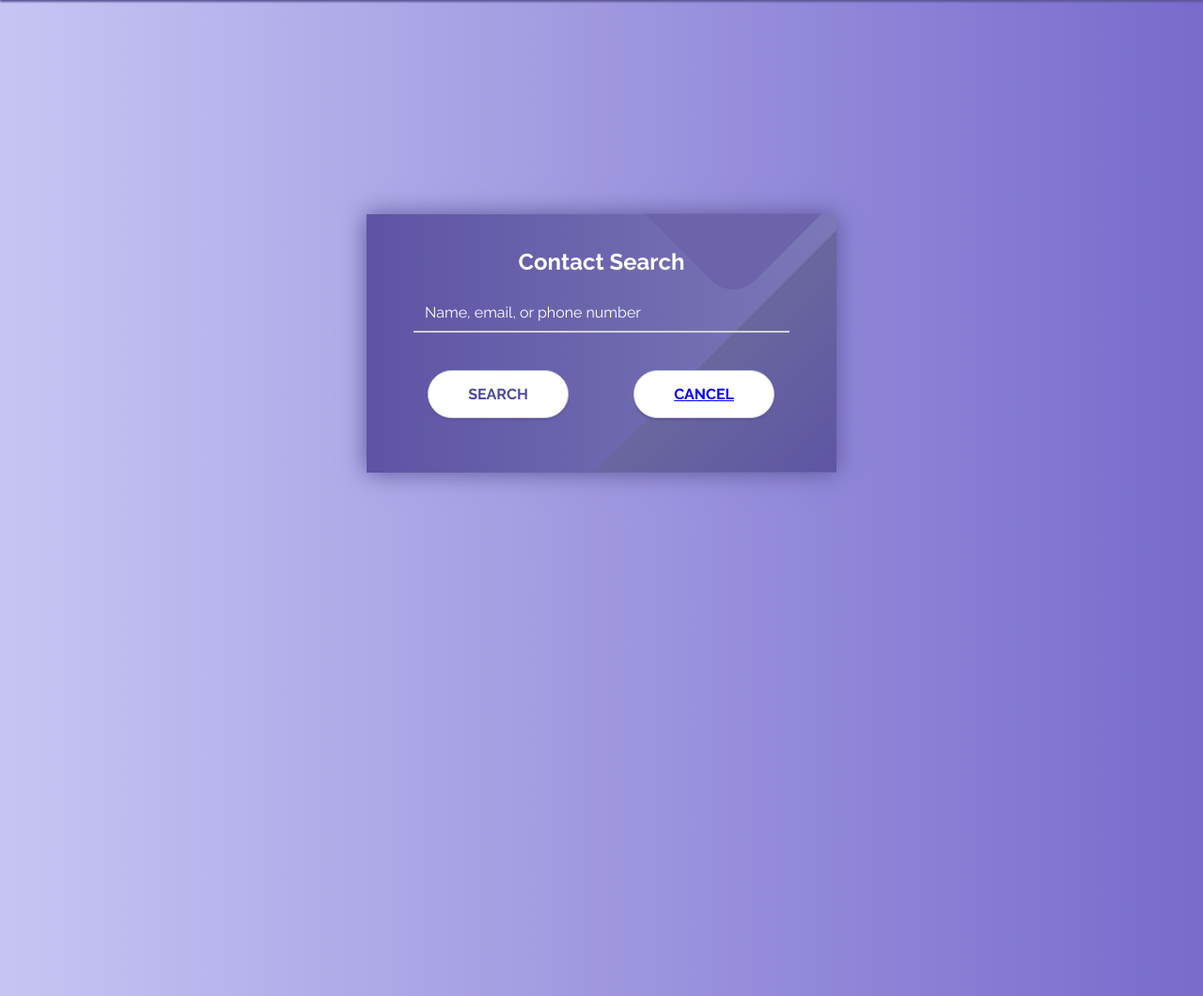
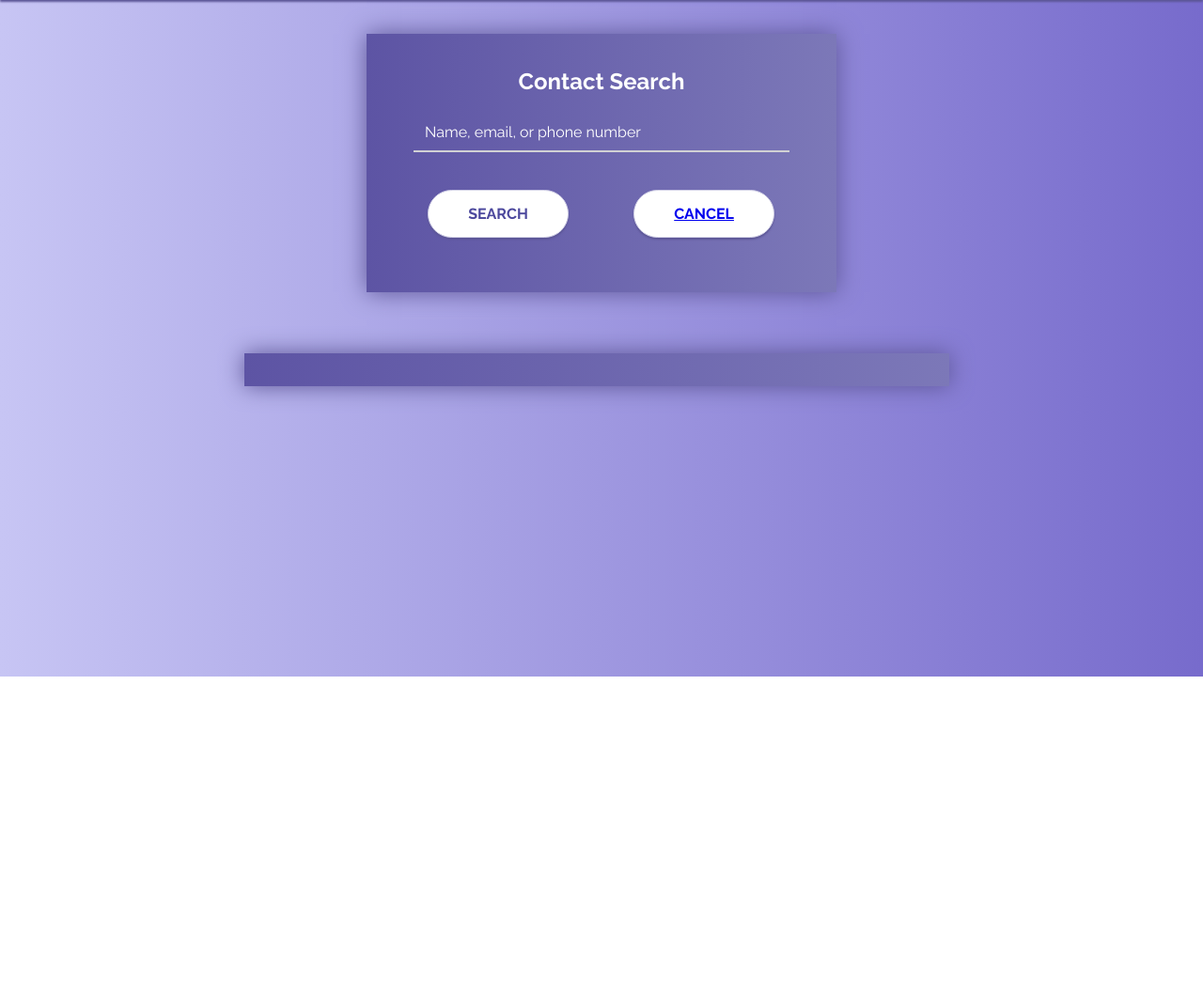
Before and after one commit to adrianhossen5/POOSD, a PHP site: page /search.php in a window 1280 px wide. Shown: the part 143-1203 px from the top of the page at 94% size. After the commit the page ends 863 px from the top, so only its background shows below. Run offline with PHP 8.4, Linux system fonts and the light colour scheme; a user stored in the database is signed in.

Commit message:
Add files via upload

```diff
--- a/search.php
+++ b/search.php
@@ -77,6 +77,7 @@ if (isset($_SESSION['id'])) {
             height: 275px;
             width: 500px;
             box-shadow: 0px 0px 24px #5C5696;
+            margin-bottom:30%;
         }
 
         .screen-content {
@@ -227,6 +228,65 @@ if (isset($_SESSION['id'])) {
             margin-top: 20px;
         }
 
+        .edit-delete-button {
+            background: #fff;
+            text-align: center;
+            font-size: 12px;
+            margin-top: 8px;
+            padding: 10px;
+            border-radius: 10px;
+            border: 1px solid #D4D3E8;
+            text-transform: uppercase;
+            font-weight: 550;
+            display: inline-block;
+            align-items: center;
+            width: auto;
+            color: #4C489D;
+            box-shadow: 0px 2px 2px #5C5696;
+            cursor: pointer;
+            transition: .2s;
+        }
+
+        .table-screen {
+            background: linear-gradient(90deg, #5D54A4, #7C78B8);
+            position: relative;
+            height: auto;
+            width: 150%;
+            box-shadow: 0px 0px 24px #5C5696;
+            margin-left: -26%;
+            padding-top:30px;
+            padding-bottom:5px;
+        }
+
+    table {
+      width: 95%;
+      margin: 0 auto;
+      border-collapse: collapse;
+      height:100%;
+    }
+
+    th,
+    td {
+      padding: 10px;
+      text-align: left;
+      border-bottom: 1px solid #D4D3E8;
+    }
+
+    th {
+      background: #fff;
+      color: #4C489D;
+      text-transform: uppercase;
+    }
+
+    tr:nth-child(even) {
+      background: #D1C4E9;
+    }
+
+    tr:nth-child(odd) {
+      background: #B39DDB;
+      /* Slightly Darker Purple */
+    }
+
         input::placeholder {
             color: white;
         }
@@ -258,9 +318,13 @@ if (isset($_SESSION['id'])) {
                             <a href="dashboard.php">Cancel</a>
                         </button>
                 </form>
+
             </div>
+
         </div>
-        <div>
+
+        <div class="table-screen">
+
             <?php
             if (isset($searchResults) && !empty($searchResults)) {
                 echo "<table style='margin-bottom:30px;'>
@@ -307,11 +371,7 @@ if (isset($_SESSION['id'])) {
             }
             ?>
         </div>
-        <div class="screen-background">
-            <span class="screen-background-shape screen-background-shape4"></span>
-            <span class="screen-background-shape screen-background-shape3"></span>
-            <span class="screen-background-shape screen-background-shape2"></span>
-        </div>
+
     </div>
 </body>
 
```
Also changed, not shown: dashboard.php (+11 -9 lines).
